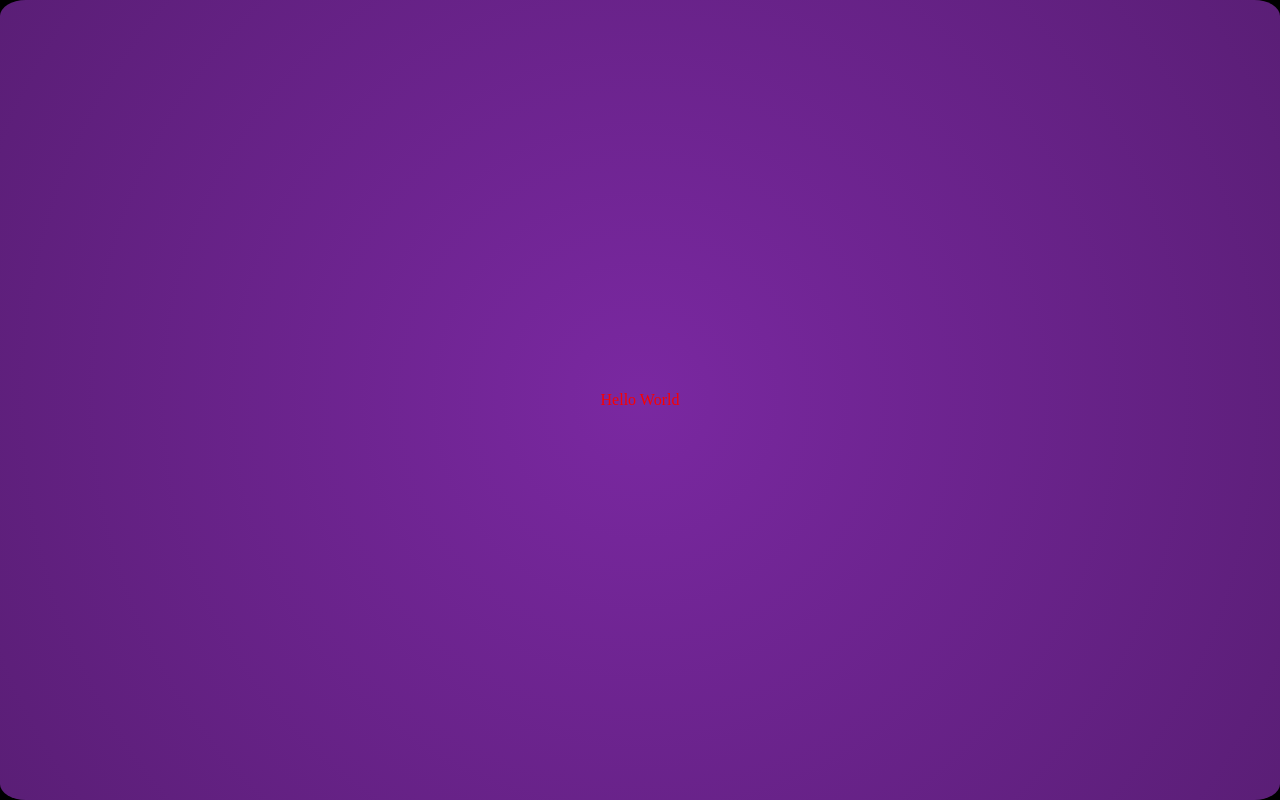
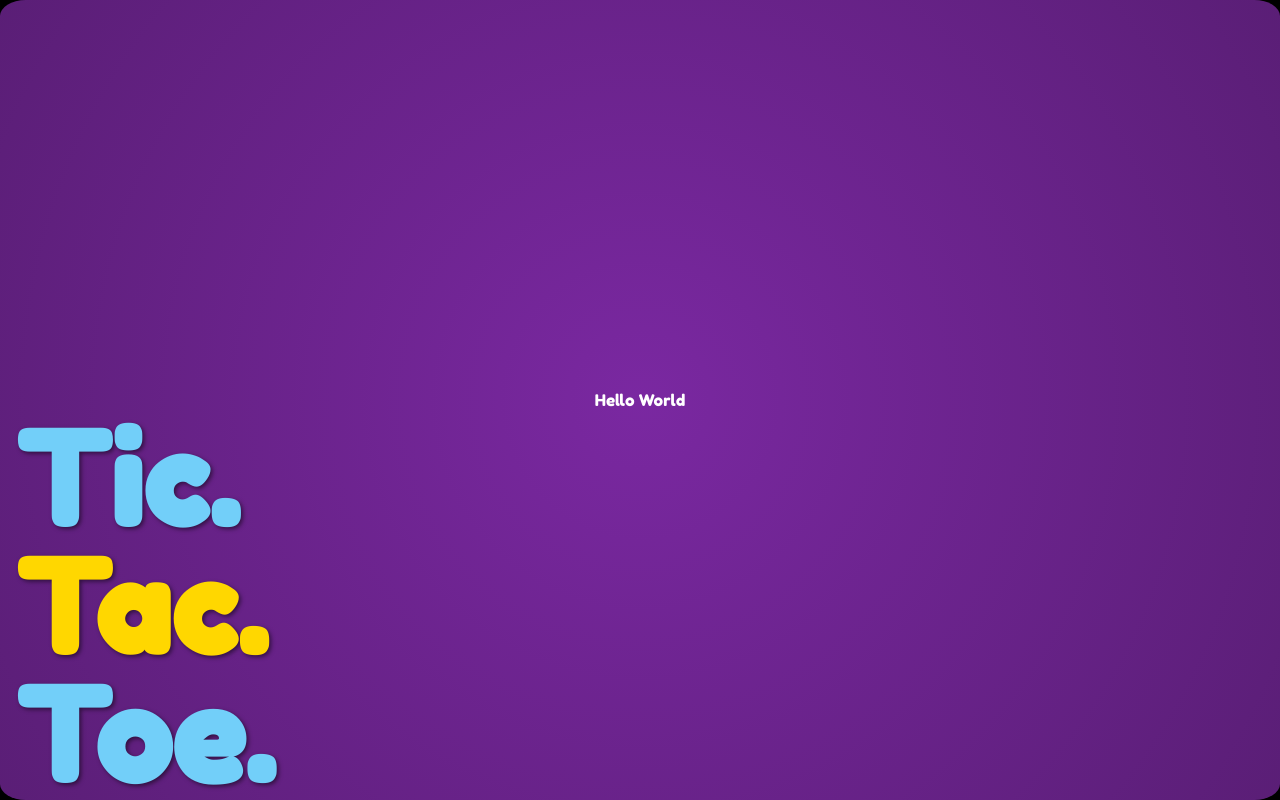
Before and after one commit to hkumar3b/Tic-Tac-Toe, a React (Vite) app: page / in a window 1280 px wide. Built offline with nearby package versions, Linux system fonts and the light colour scheme.

Commit message:
feat: add GameName component and update global text styling

```diff
--- a/src/App.tsx
+++ b/src/App.tsx
@@ -1,8 +1,11 @@
+import { GameName } from "./GameName"
+
 function App() {
 
   return (
     <>
     <div>Hello World</div>
+    <GameName/>
     </>
   )
 }
--- /dev/null
+++ b/src/GameName.tsx
@@ -0,0 +1,9 @@
+export const GameName=()=>{
+    return (
+        <div className="game-name">
+            <h1>Tic.</h1>
+            <h2>Tac.</h2>
+            <h3>Toe.</h3>
+        </div>
+    );
+}
--- a/src/index.css
+++ b/src/index.css
@@ -3,9 +3,9 @@
 
 :root {
   --bg-color: #5A1E76;
-  --text-color: #fb0101;
+  --text-color: #fff;
   --accent-color: #ffd700;
-  --text-color2:#72CFF9
+  --text-color2: #72CFF9;
   --font-family: 'Fredoka One', cursive, system-ui;
 }
 
@@ -42,3 +42,33 @@ body {
   align-items: center;
   justify-content: center;
 }
+
+.game-name {
+  position: fixed;
+  left: 1rem;
+  bottom: 0rem;
+  color: var(--text-color2);
+  z-index: 10;
+}
+
+.game-name h1 {
+  font-size: 8rem;
+  line-height: 1;
+  margin: 0;
+  text-shadow: 2px 2px 4px rgba(0,0,0,0.5);
+}
+
+.game-name h2 {
+  font-size: 8rem;
+  line-height: 1;
+  margin: 0;
+  color: #ffd700;
+  text-shadow: 2px 2px 4px rgba(0,0,0,0.5);
+}
+
+.game-name h3 {
+  font-size: 8rem;
+  line-height: 1;
+  margin: 0;
+  text-shadow: 2px 2px 4px rgba(0,0,0,0.5);
+}
```
